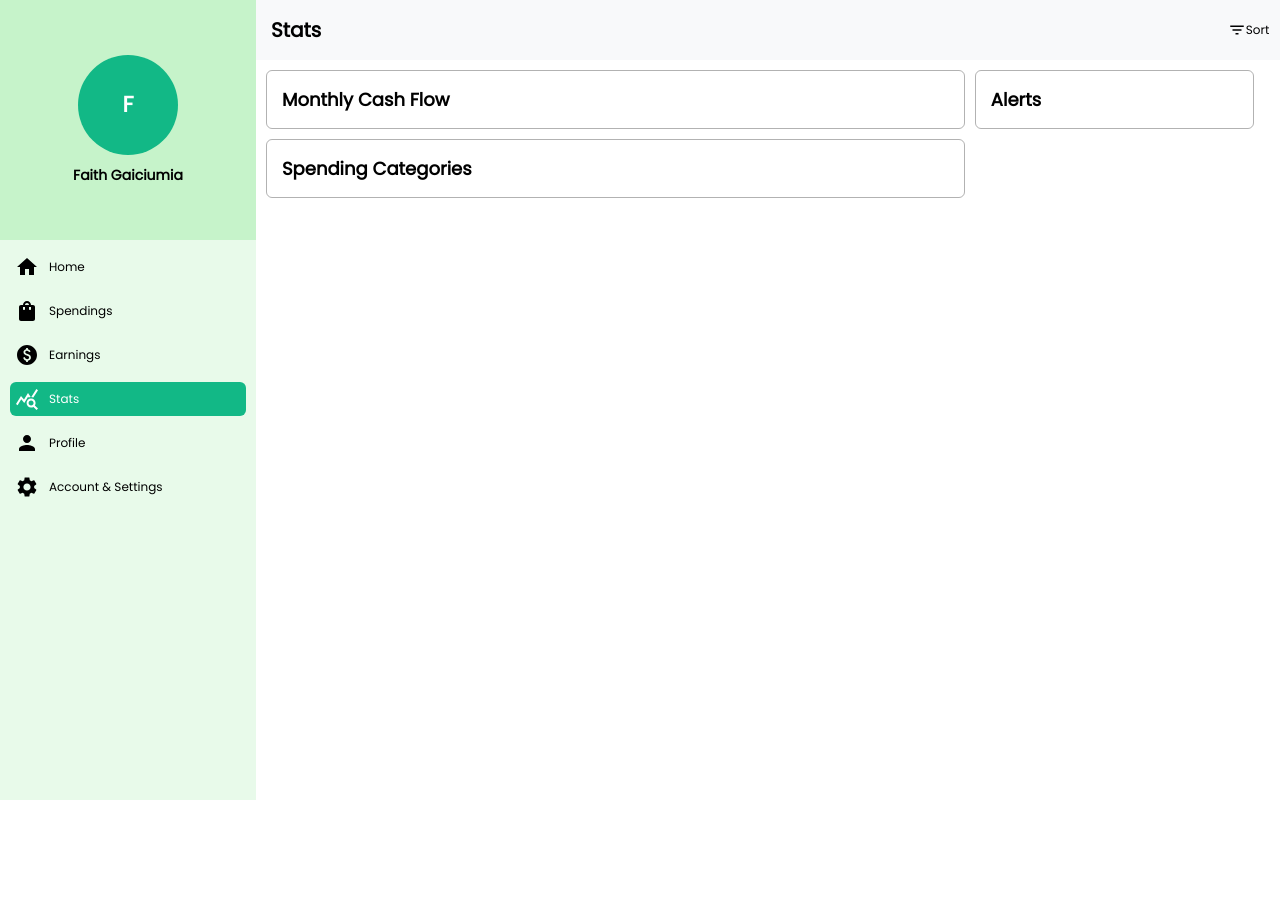
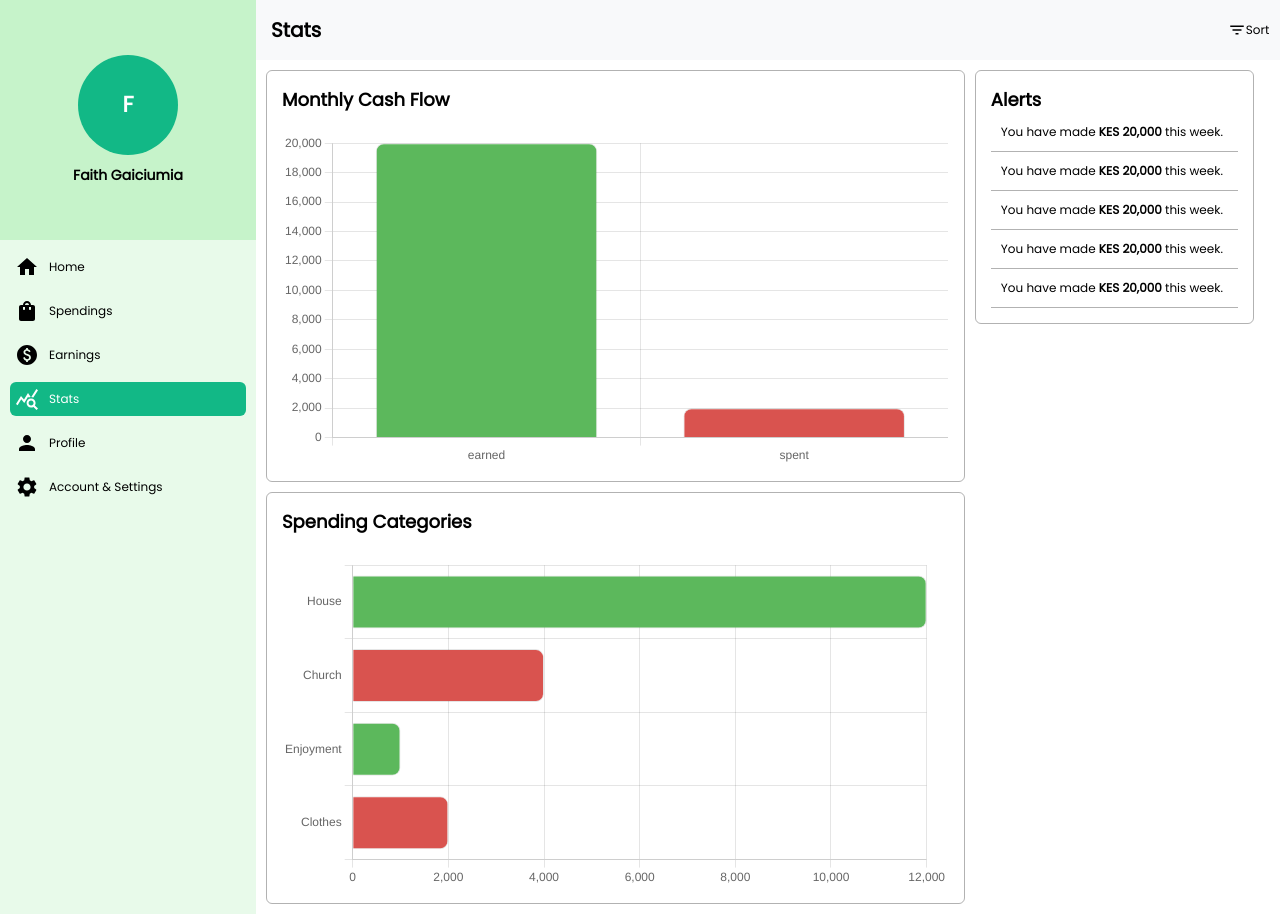
Before and after one commit to faithgaiciumia/react-financial-management-app, a React (Create React App) app: page /predictions in a window 1280 px wide. Before the commit the page ends 800 px from the top, so only its background shows below. Built offline with nearby package versions, Linux system fonts and the light colour scheme.

Commit message:
continued with implementation of stats UI

```diff
--- /dev/null
+++ b/src/components/AlertCard.js
@@ -0,0 +1,17 @@
+import { createUseStyles } from "react-jss";
+
+export default function AlertCard() {
+  const styles = useStyles();
+  return (
+    <div className={styles.container}>
+      <p style={{fontFamily:"Poppins", fontSize:"12px"}}>You have made <b>KES 20,000</b> this week. </p>
+    </div>
+  );
+}
+
+const useStyles = createUseStyles({
+  container: {
+    borderBottom: "0.5px solid rgba(0, 0, 0, 0.3)",
+    padding:"10px"
+  },
+});
--- /dev/null
+++ b/src/components/CashflowChart.js
@@ -0,0 +1,36 @@
+import React from "react";
+import { Bar} from "react-chartjs-2";
+
+export default function CashflowChart({ data, indexAxis }) {
+
+  const [chartData, setChartData] = React.useState({
+    labels: data.map((data) => data.label),
+    datasets: [
+      {
+        label: "amount",
+        data: data.map((data) => data.amount),
+        backgroundColor: ["#5cb85c", "#d9534f"],
+        borderWidth: 1,
+        borderRadius: 8,
+        indexAxis: indexAxis,
+      },
+    ],
+  });
+  return (
+    <div style={{ marginTop: "20px" }}>
+      <Bar
+        data={chartData}
+        options={{
+          plugins: {
+            title: {
+              display: false,
+            },
+            legend: {
+              display: false,
+            },
+          },
+        }}
+      />
+    </div>
+  );
+}
--- a/src/components/SideBar.js
+++ b/src/components/SideBar.js
@@ -31,7 +31,7 @@ export default function SideBar({
             to="/home"
             className={homeActive ? styles.listTxtActive : styles.listTxt}
           >
-            <p style={{fontFamily:"Poppins"}}>Home</p>
+            <p style={{ fontFamily: "Poppins" }}>Home</p>
           </Link>
         </div>
         <div
@@ -42,7 +42,7 @@ export default function SideBar({
             to="/spendings"
             className={spendingsActive ? styles.listTxtActive : styles.listTxt}
           >
-            <p style={{fontFamily:"Poppins"}}>Spendings</p>
+            <p style={{ fontFamily: "Poppins" }}>Spendings</p>
           </Link>
         </div>
         <div className={earningsActive ? styles.listRowActive : styles.listRow}>
@@ -51,7 +51,7 @@ export default function SideBar({
             to="/earnings"
             className={earningsActive ? styles.listTxtActive : styles.listTxt}
           >
-            <p style={{fontFamily:"Poppins"}}>Earnings</p>
+            <p style={{ fontFamily: "Poppins" }}>Earnings</p>
           </Link>
         </div>
         <div
@@ -64,7 +64,7 @@ export default function SideBar({
               predictionsActive ? styles.listTxtActive : styles.listTxt
             }
           >
-            <p style={{fontFamily:"Poppins"}}>Stats</p>
+            <p style={{ fontFamily: "Poppins" }}>Stats</p>
           </Link>
         </div>
         <div className={profileActive ? styles.listRowActive : styles.listRow}>
@@ -73,7 +73,7 @@ export default function SideBar({
             to="/profile"
             className={profileActive ? styles.listTxtActive : styles.listTxt}
           >
-            <p style={{fontFamily:"Poppins"}}>Profile</p>
+            <p style={{ fontFamily: "Poppins" }}>Profile</p>
           </Link>
         </div>
         <div className={settingsActive ? styles.listRowActive : styles.listRow}>
@@ -82,7 +82,7 @@ export default function SideBar({
             to="/settings"
             className={settingsActive ? styles.listTxtActive : styles.listTxt}
           >
-            <p style={{fontFamily:"Poppins"}}>Account & Settings</p>
+            <p style={{ fontFamily: "Poppins" }}>Account & Settings</p>
           </Link>
         </div>
       </div>
@@ -93,7 +93,7 @@ export default function SideBar({
 const useStyles = createUseStyles({
   container: {
     backgroundColor: "rgba(198, 243, 202, 0.4)",
-    height: "100vh",
+
     width: "20%",
   },
   header: {
--- /dev/null
+++ b/src/data/categoriesAmount.js
@@ -0,0 +1,22 @@
+export const categoriesAmount = [
+    {
+        id:0,
+        label:"House",
+        amount:12000
+    },
+    {
+        id:1,
+        label:"Church",
+        amount:4000
+    },
+    {
+        id:2,
+        label:"Enjoyment",
+        amount:1000
+    },
+    {
+        id:3,
+        label:"Clothes",
+        amount:2000
+    },
+]
--- /dev/null
+++ b/src/data/monthlyCashflow.js
@@ -0,0 +1,12 @@
+export const monthlyCashFlow = [
+  {
+    id: 0,
+    label: "earned",
+    amount: 20000,
+  },
+  {
+    id: 0,
+    label: "spent",
+    amount: 2000,
+  },
+];
--- a/src/pages/Predictions/Predictions.js
+++ b/src/pages/Predictions/Predictions.js
@@ -1,6 +1,10 @@
 import { createUseStyles } from "react-jss";
 import HeaderBar from "../../components/HeaderBar";
 import SideBar from "../../components/SideBar";
+import CashflowChart from "../../components/CashflowChart";
+import { monthlyCashFlow } from "../../data/monthlyCashflow";
+import { categoriesAmount } from "../../data/categoriesAmount";
+import AlertCard from "../../components/AlertCard";
 
 export default function Predictions() {
   const styles = useStyles();
@@ -14,14 +18,21 @@ export default function Predictions() {
             <div className={styles.collg}>
               <div className={styles.bordered}>
                 <h1 className={styles.heading}>Monthly Cash Flow</h1>
+                <CashflowChart data={monthlyCashFlow} indexAxis="x" />
               </div>
               <div className={styles.bordered}>
                 <h1 className={styles.heading}>Spending Categories</h1>
+                <CashflowChart data={categoriesAmount} indexAxis="y" />
               </div>
             </div>
             <div className={styles.colsm}>
               <div className={styles.bordered}>
                 <h1 className={styles.heading}>Alerts</h1>
+                <AlertCard/>
+                <AlertCard/>
+                <AlertCard/>
+                <AlertCard/>
+                <AlertCard/>
               </div>
             </div>
           </div>
@@ -65,8 +76,8 @@ const useStyles = createUseStyles({
     padding: "15px",
     marginBottom: "10px",
   },
-  heading:{
-    fontFamily:"Poppins",
-    fontSize:"18px"
-  }
+  heading: {
+    fontFamily: "Poppins",
+    fontSize: "18px",
+  },
 });
```
